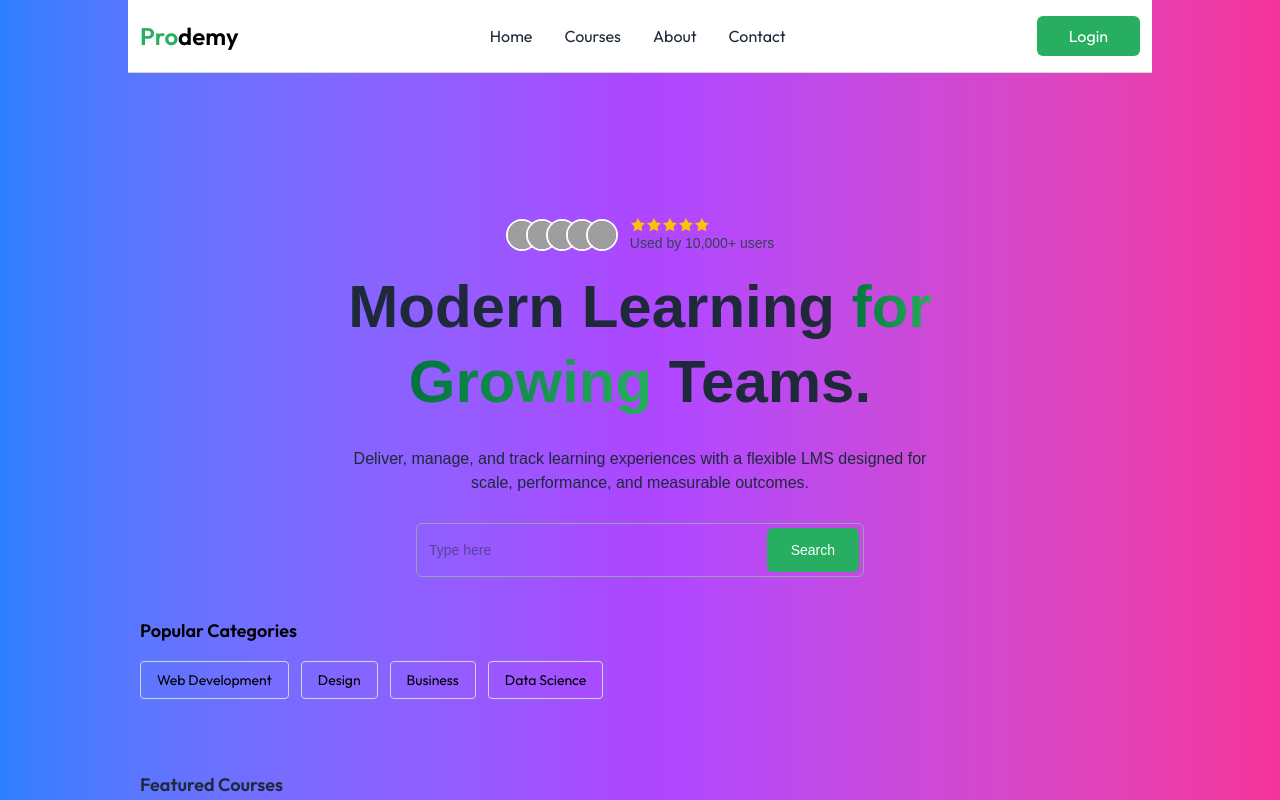
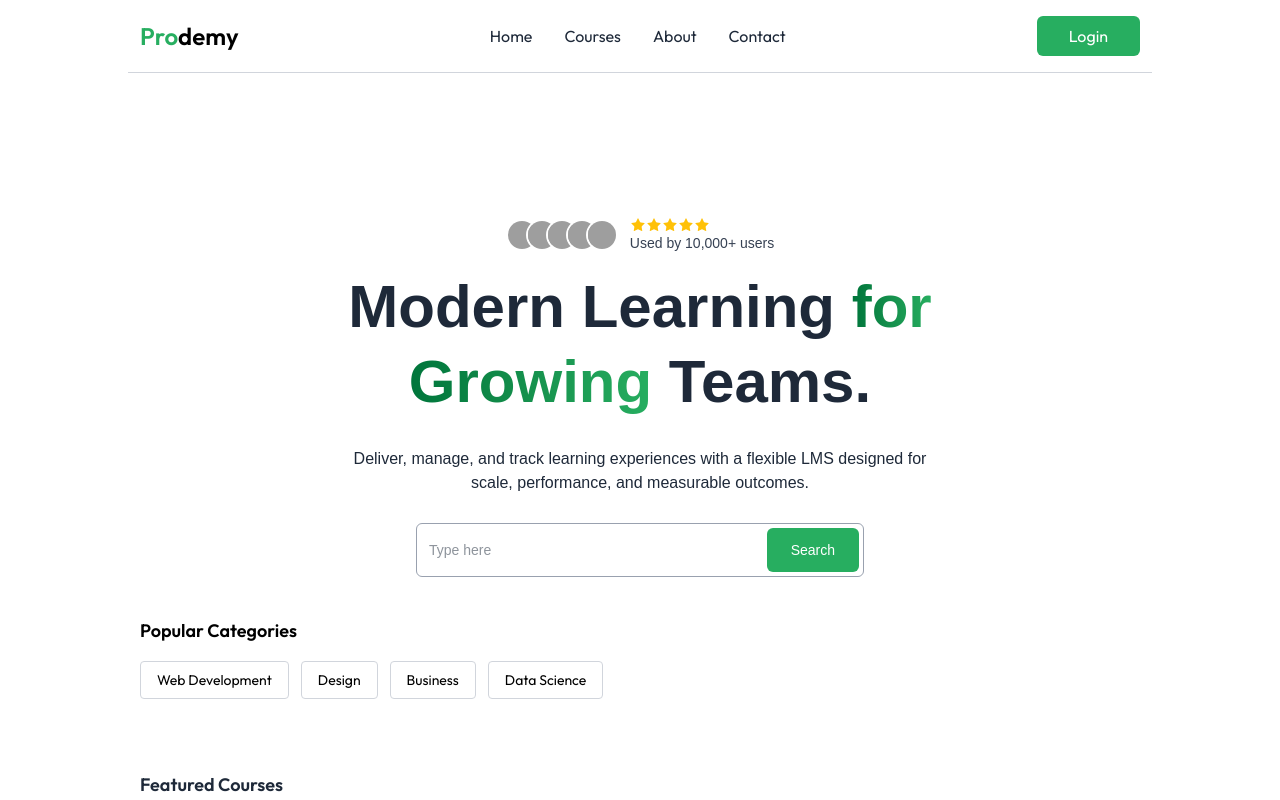
Before and after one commit to amjathstack/LMS-Prodemy, a Next.js app: page / in a window 1280 px wide. Shown: the top 800 px of the page. Built offline with nearby package versions, Linux system fonts and the light colour scheme; no server answers; the database is empty; grey boxes are pictures that could not be loaded; a web font is replaced by a local one.

Commit message:
Bachground fix 2

```diff
--- a/src/app/layout.js
+++ b/src/app/layout.js
@@ -22,7 +22,7 @@ export default function RootLayout({ children }) {
   return (
     <html lang="en">
       <body
-        className={`${geistSans.variable} ${geistMono.variable} antialiased bg-gradient-to-r from-blue-500 via-purple-500 to-pink-500`}
+        className={`${geistSans.variable} ${geistMono.variable} antialiased`}
       >
         <ToastContainer
           toastClassName={() =>
```
